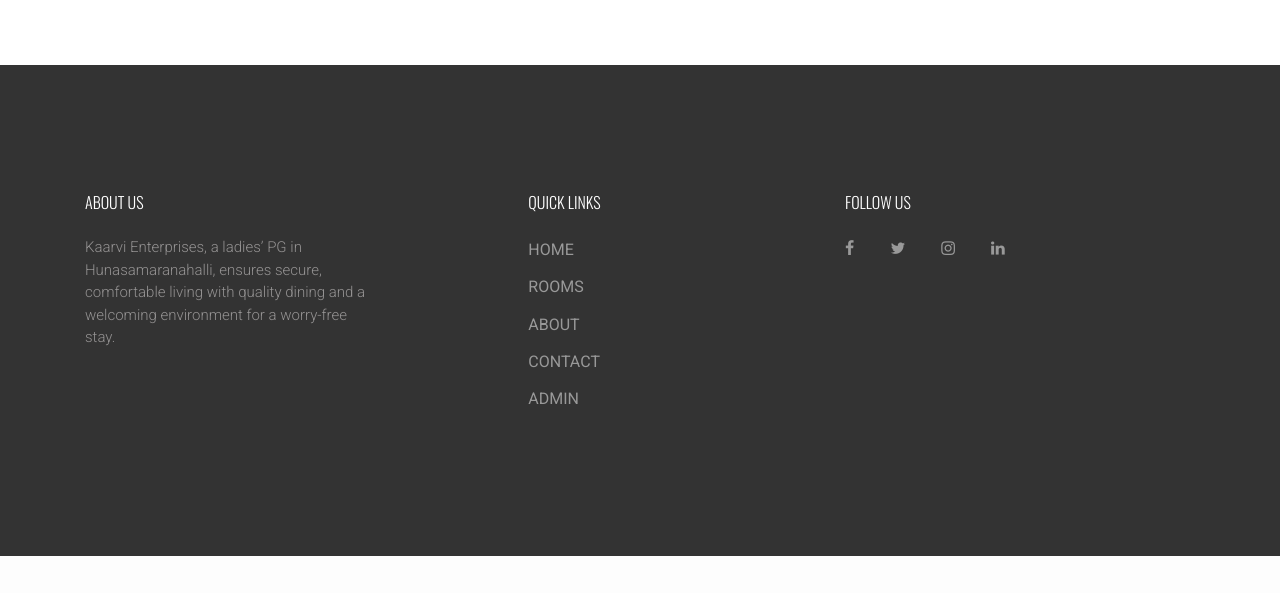
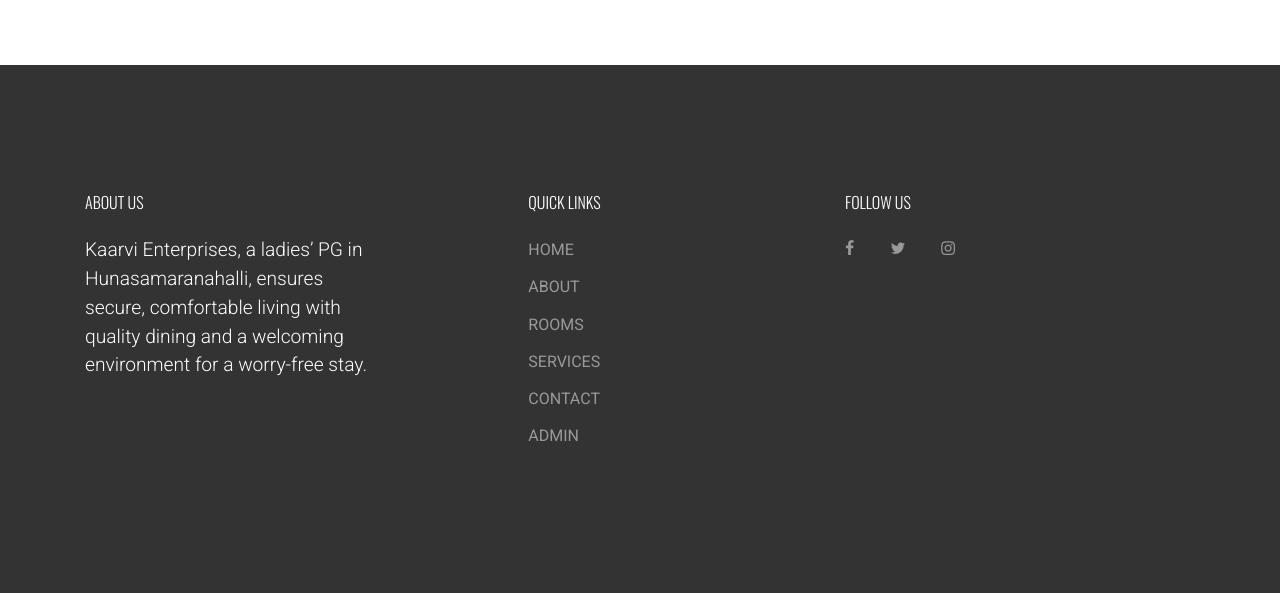
Before and after one commit to Bibinku/hosttry, a Django app: page /singleroom/12/ in a window 1280 px wide. Shown: the part 2082-2675 px from the top of the page. Before the commit the page ends 2638 px from the top, so only its background shows below. Run offline with Django 5.2, Linux system fonts and the light colour scheme; data comes from the database, SQL or seed files in the repository; some libraries are stand-ins or nearby versions; some web fonts are replaced.

Commit message:
editing footer

```diff
--- a/Frontend/templates/Rooms.html
+++ b/Frontend/templates/Rooms.html
@@ -145,8 +145,10 @@
                 <h2 class="footer-heading mb-4">Quick Links</h2>
                 <ul class="list-unstyled">
                   <li><a href="{% url 'homepage' %}">HOME</a></li>
+                   <li><a href="{% url 'aboutpage' %}">ABOUT</a></li>
                   <li><a href="{% url 'roomspage' %}">ROOMS</a></li>
-                  <li><a href="{% url 'aboutpage' %}">ABOUT</a></li>
+                  <li><a href="{% url 'ourservices' %}">SERVICES</a></li>
+
                   <li><a href="{% url 'contactpage' %}">CONTACT</a></li>
                   <li><a href="{% url 'adminlogin' %}">ADMIN</a></li>
                 </ul>
@@ -162,7 +164,6 @@
                 <a href="#" class="pl-0 pr-3"><span class="icon-facebook"></span></a>
                 <a href="#" class="pl-3 pr-3"><span class="icon-twitter"></span></a>
                 <a href="#" class="pl-3 pr-3"><span class="icon-instagram"></span></a>
-                <a href="#" class="pl-3 pr-3"><span class="icon-linkedin"></span></a>
             </div>
 
 
--- a/Frontend/templates/contact.html
+++ b/Frontend/templates/contact.html
@@ -227,8 +227,10 @@
                 <h2 class="footer-heading mb-4">Quick Links</h2>
                 <ul class="list-unstyled">
                   <li><a href="{% url 'homepage' %}">HOME</a></li>
+                   <li><a href="{% url 'aboutpage' %}">ABOUT</a></li>
                   <li><a href="{% url 'roomspage' %}">ROOMS</a></li>
-                  <li><a href="{% url 'aboutpage' %}">ABOUT</a></li>
+                  <li><a href="{% url 'ourservices' %}">SERVICES</a></li>
+
                   <li><a href="{% url 'contactpage' %}">CONTACT</a></li>
                   <li><a href="{% url 'adminlogin' %}">ADMIN</a></li>
                 </ul>
@@ -244,7 +246,6 @@
                 <a href="#" class="pl-0 pr-3"><span class="icon-facebook"></span></a>
                 <a href="#" class="pl-3 pr-3"><span class="icon-twitter"></span></a>
                 <a href="#" class="pl-3 pr-3"><span class="icon-instagram"></span></a>
-                <a href="#" class="pl-3 pr-3"><span class="icon-linkedin"></span></a>
             </div>
 
 
--- a/Frontend/templates/home.html
+++ b/Frontend/templates/home.html
@@ -515,9 +515,9 @@
                 <h2 class="footer-heading mb-4">Quick Links</h2>
                 <ul class="list-unstyled">
                   <li><a href="#home-section">HOME</a></li>
+                    <li><a href="#about-section">ABOUT</a></li>
                   <li><a href="#rooms-section">ROOMS</a></li>
                   <li><a href="#services-section">SERVICES</a></li>
-                  <li><a href="#about-section">ABOUT</a></li>
                   <li><a href="#contact-section">CONTACT</a></li>
                   <li><a href="{% url 'adminlogin' %}">ADMIN</a></li>
 
@@ -534,7 +534,6 @@
                 <a href="#" class="pl-0 pr-3"><span class="icon-facebook"></span></a>
                 <a href="#" class="pl-3 pr-3"><span class="icon-twitter"></span></a>
                 <a href="#" class="pl-3 pr-3"><span class="icon-instagram"></span></a>
-                <a href="#" class="pl-3 pr-3"><span class="icon-linkedin"></span></a>
             </div>
 
 
@@ -544,7 +543,7 @@
         <div class="row pt-5 mt-5 text-center" style="font-size: 1px; opacity: 0;">
           <div class="col-md-12">
             <div class="border-top pt-5"  style="font-size: 1px; opacity: 0;">
-            <!-- Link back to Free-Template.co can't be removed. Template is licensed under CC BY 3.0. -->
+
             <p class="copyright"><small>&copy; <script>document.write(new Date().getFullYear());</script> Warehouse. All Rights Reserved.  Design by <a href="https://free-template.co" target="_blank">Free-Template.co</a></small></p>
             </div>
 
--- a/Frontend/templates/singleroom.html
+++ b/Frontend/templates/singleroom.html
@@ -177,14 +177,16 @@
             <div class="row">
               <div class="col-md-5">
                 <h2 class="footer-heading mb-4">About Us</h2>
-                <p style="font-size: 15px; color: rgb(148, 146, 146);">Kaarvi Enterprises, a ladies’ PG in Hunasamaranahalli, ensures secure, comfortable living with quality dining and a welcoming environment for a worry-free stay.</p>
+                <p>Kaarvi Enterprises, a ladies’ PG in Hunasamaranahalli, ensures secure, comfortable living with quality dining and a welcoming environment for a worry-free stay.</p>
               </div>
               <div class="col-md-3 mx-auto">
                 <h2 class="footer-heading mb-4">Quick Links</h2>
                 <ul class="list-unstyled">
                   <li><a href="{% url 'homepage' %}">HOME</a></li>
+                   <li><a href="{% url 'aboutpage' %}">ABOUT</a></li>
                   <li><a href="{% url 'roomspage' %}">ROOMS</a></li>
-                  <li><a href="{% url 'aboutpage' %}">ABOUT</a></li>
+                  <li><a href="{% url 'ourservices' %}">SERVICES</a></li>
+
                   <li><a href="{% url 'contactpage' %}">CONTACT</a></li>
                   <li><a href="{% url 'adminlogin' %}">ADMIN</a></li>
                 </ul>
@@ -200,7 +202,6 @@
                 <a href="#" class="pl-0 pr-3"><span class="icon-facebook"></span></a>
                 <a href="#" class="pl-3 pr-3"><span class="icon-twitter"></span></a>
                 <a href="#" class="pl-3 pr-3"><span class="icon-instagram"></span></a>
-                <a href="#" class="pl-3 pr-3"><span class="icon-linkedin"></span></a>
             </div>
 
 
--- a/KAARVI/settings.py
+++ b/KAARVI/settings.py
@@ -26,7 +26,7 @@ SECRET_KEY = 'django-insecure-51a7mos0=&8bwe*)5xa5x(di_&0qpg*i1647z4v6hi21uyl96h
 # SECURITY WARNING: don't run with debug turned on in production!
 DEBUG = True
 
-ALLOWED_HOSTS = []
+ALLOWED_HOSTS = ['bibinku.pythonanywhere.com']
 
 
 # Application definition
```
Also changed, not shown: Frontend/templates/aboutpage.html (+4 -3 lines), Frontend/templates/ourservices.html (+4 -3 lines).
